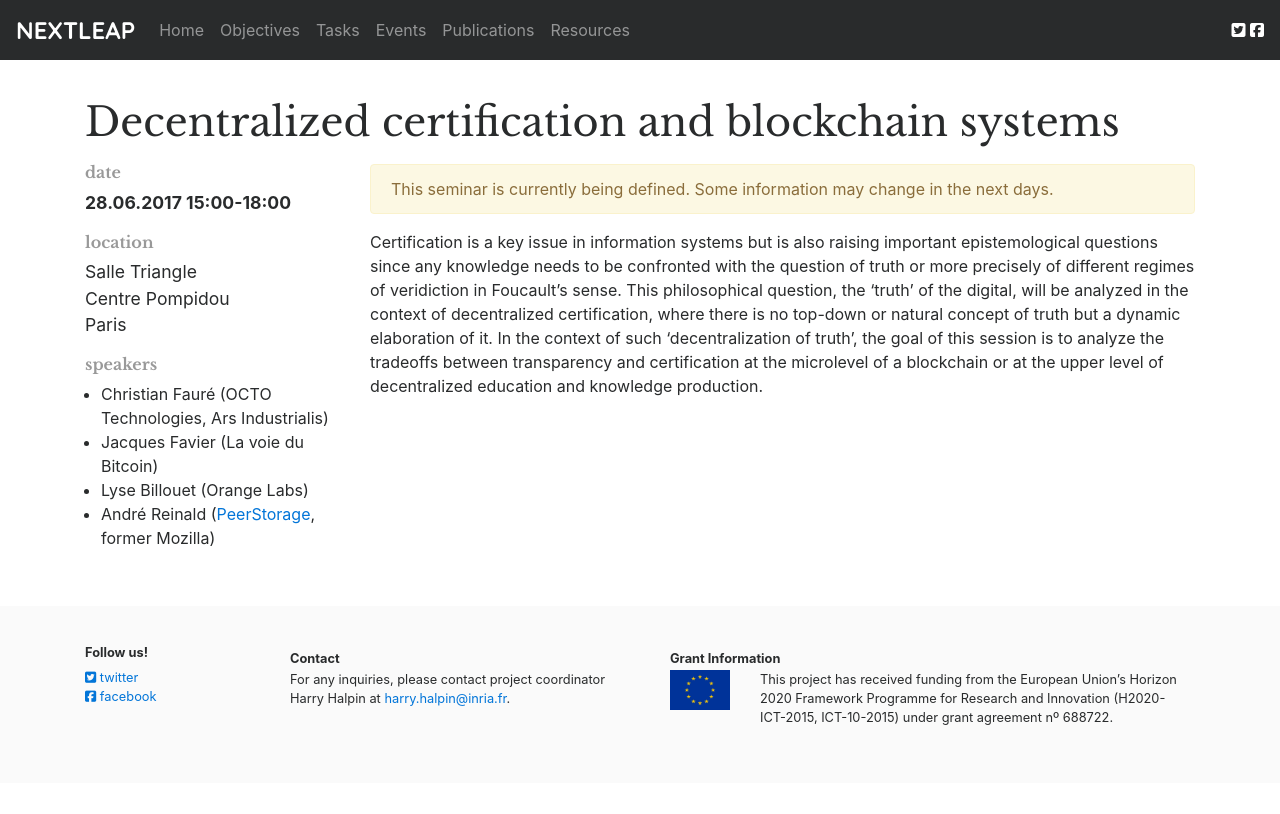
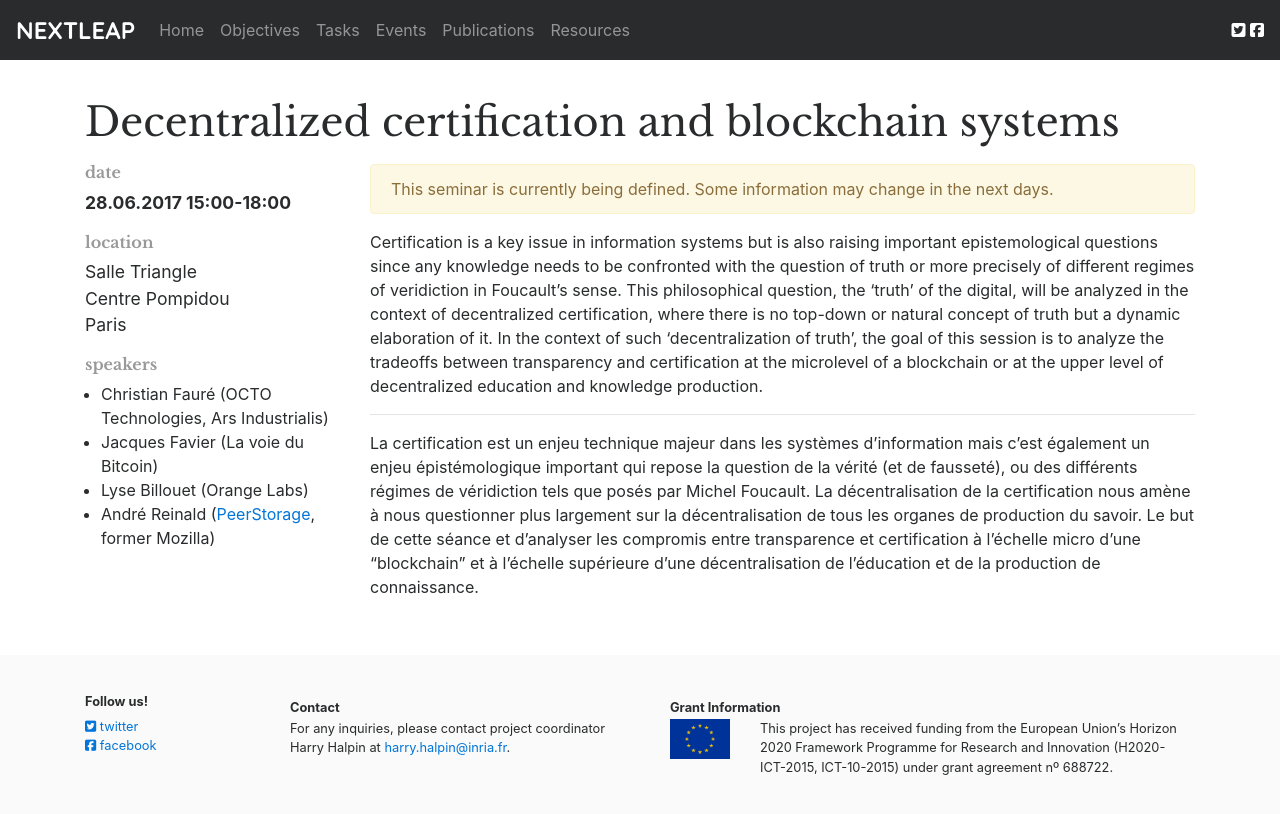
Before and after one commit to nextleap-project/nextleap-website, a Jekyll site: the page built from _seminars/2017-5.md, in a window 1280 px wide. Shown: the top 814 px of the page. Built offline with Jekyll 4.4.1, drawn with Linux system fonts in a browser that asks for light colours; nearby versions of some CDN libraries.

Commit message:
french version of 5th seminar session

```diff
--- a/_seminars/2017-5.md
+++ b/_seminars/2017-5.md
@@ -18,3 +18,7 @@ warning: This seminar is currently being defined. Some information may change in
 ---
 
 Certification is a key issue in information systems but is also raising important epistemological questions since any knowledge needs to be confronted with the question of truth or more precisely of different regimes of veridiction in Foucault’s sense. This philosophical question, the ‘truth’ of the digital, will be analyzed in the context of decentralized certification, where there is no top-down or natural concept of truth but a dynamic elaboration of it. In the context of such ‘decentralization of truth’, the goal of this session is to analyze the tradeoffs between transparency and certification at the microlevel of a blockchain or at the upper level of decentralized education and knowledge production.
+
+---
+
+La certification est un enjeu technique majeur dans les systèmes d’information mais c’est également un enjeu épistémologique important qui repose la question de la vérité (et de fausseté), ou des différents régimes de véridiction tels que posés par Michel Foucault. La décentralisation de la certification nous amène à nous questionner plus largement sur la décentralisation de tous les organes de production du savoir. Le but de cette séance et d’analyser les compromis entre transparence et certification à l’échelle micro d’une “blockchain” et à l’échelle supérieure d’une décentralisation de l’éducation et de la production de connaissance.
```
